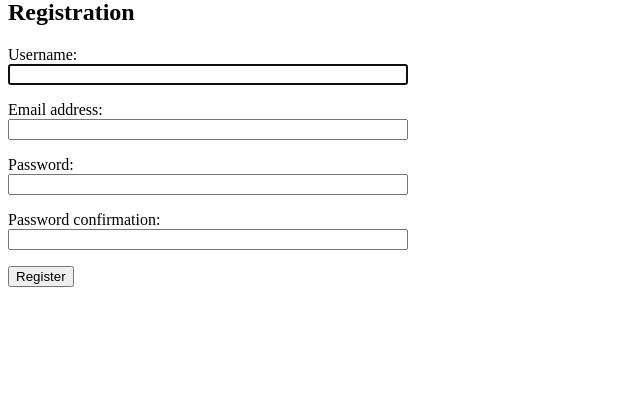
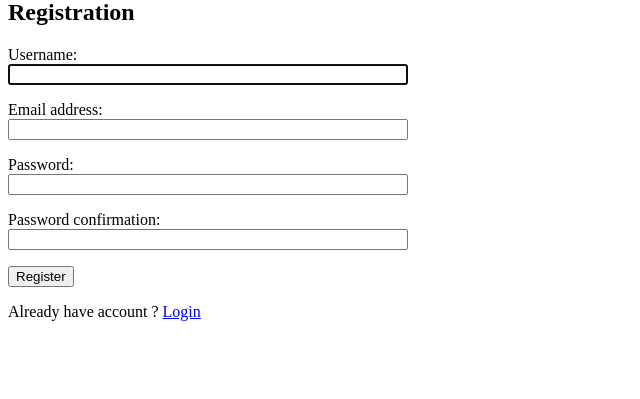
Before and after one commit to iksanh/job-control, a Django app: page /register/ in a window 1280 px wide. Shown: the part 47-446 px from the top of the page, without its empty margins (0-640 px from the left). Run offline with Django 3.2, Linux system fonts and the light colour scheme.

Commit message:
add link to login

```diff
--- a/users/templates/users/registration.html
+++ b/users/templates/users/registration.html
@@ -18,6 +18,7 @@
     </p>
     {% endfor %}
     <input type="submit" value="Register" />
+    <p>Already have account ? <a href="{% url 'login'%}">Login</a> </p>
 </form>
 
 {% endblock content %}
```
